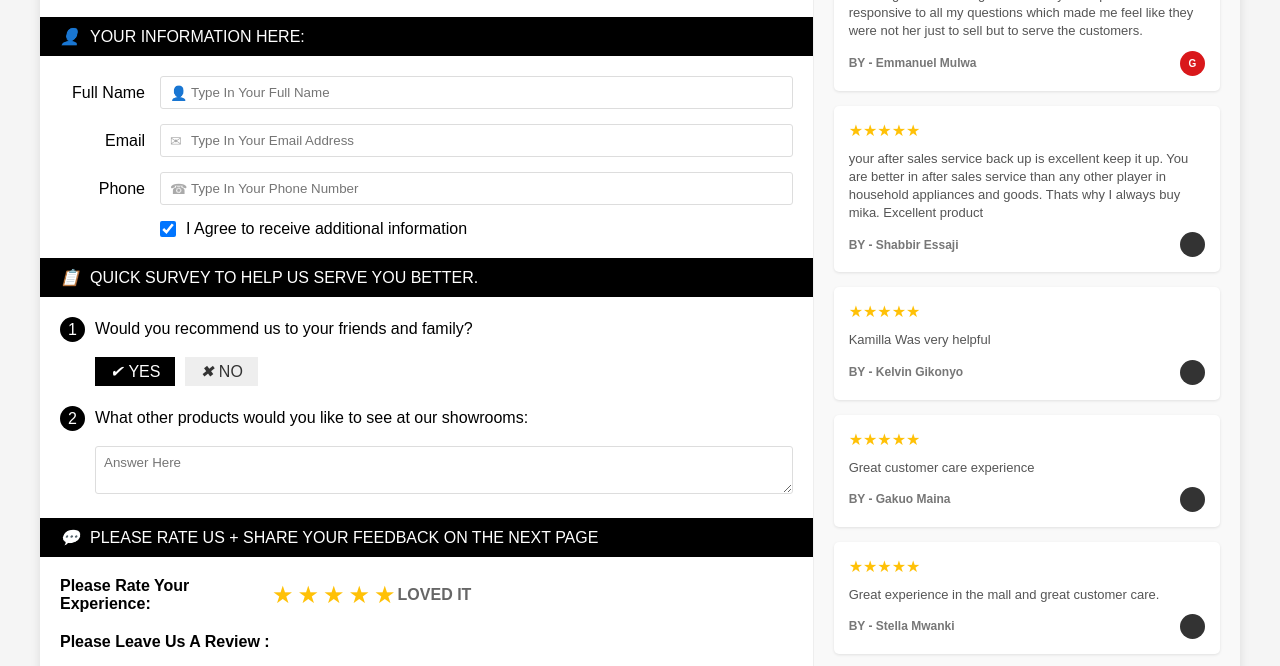
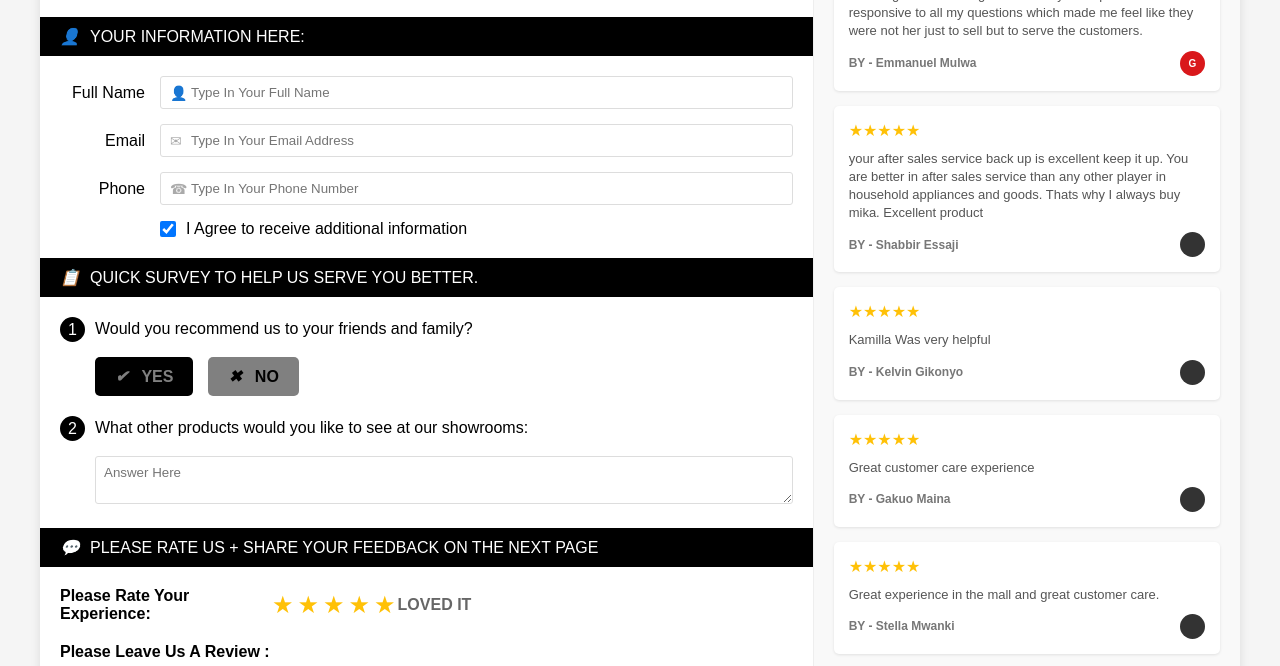
Before and after one commit to Anonymousbeliever/template, a plain HTML site: page index.html in a window 1280 px wide. Shown: the part 127-793 px from the top of the page. Drawn offline with Linux system fonts and the light colour scheme.

Commit message:
finished

```diff
--- a/style.css
+++ b/style.css
@@ -187,46 +187,64 @@ body {
     margin-left: 35px;
 }
 
-/* Hide the radio buttons */
+.question-options {
+    display: flex;
+    gap: 15px;
+    margin-top: 10px;
+  }
+
+  /* Hide default radio */
   .question-options input[type="radio"] {
     display: none;
   }
 
-/* Style for the YES button */
-.yes-btn {
-    background-color: #000;
-    color: white;
-    padding: 5px 15px;
-    border: none;
-    margin-right: 10px;
-    display: flex;
+  /* Common button styles */
+  .question-options label {
+    padding: 10px 20px;
+    border-radius: 5px;
+    cursor: pointer;
+    font-weight: bold;
+    transition: background-color 0.3s, color 0.3s;
+    display: inline-flex;
     align-items: center;
-    cursor: pointer;
+    gap: 8px;
   }
 
-/* Style for the NO button */
-.no-btn {
-    background-color: #eee;
-    color: #333;
-    padding: 5px 15px;
-    border: none;
-    display: flex;
-    align-items: center;
-    cursor: pointer;
+  /* YES Button default */
+  label.yes-btn {
+    background-color: black;
+    color: grey;
   }
 
-/* Style for YES button when selected - changed to green */
-input[type="radio"]#yes:checked + label.yes-btn {
-    background-color: #2ecc71;
+  /* YES hover */
+  #yes:not(:checked) + .yes-btn:hover {
     color: white;
-    box-shadow: 0 0 5px rgba(0, 0, 0, 0.3);
   }
 
-/* Style for NO button when selected */
-input[type="radio"]#no:checked + label.no-btn {
-    background-color: #333;
+  /* YES when selected */
+  #yes:checked + .yes-btn {
+    color: white;
+    background-color: black;
+  }
+
+  /* NO Button default */
+  label.no-btn {
+    background-color: grey;
+    color: black;
+  }
+
+  /* NO hover */
+  #no:not(:checked) + .no-btn:hover {
+    background-color: #007BFF;
     color: white;
   }
+
+  /* NO when selected */
+  #no:checked + .no-btn {
+    background-color: #007BFF;
+    color: white;
+  }
+
 
 .yes-btn i, .no-btn i {
     margin-right: 5px;
```
Also changed, not shown: index.html (line endings or trailing spaces). Lines whose indentation alone changed are shown as unchanged.
